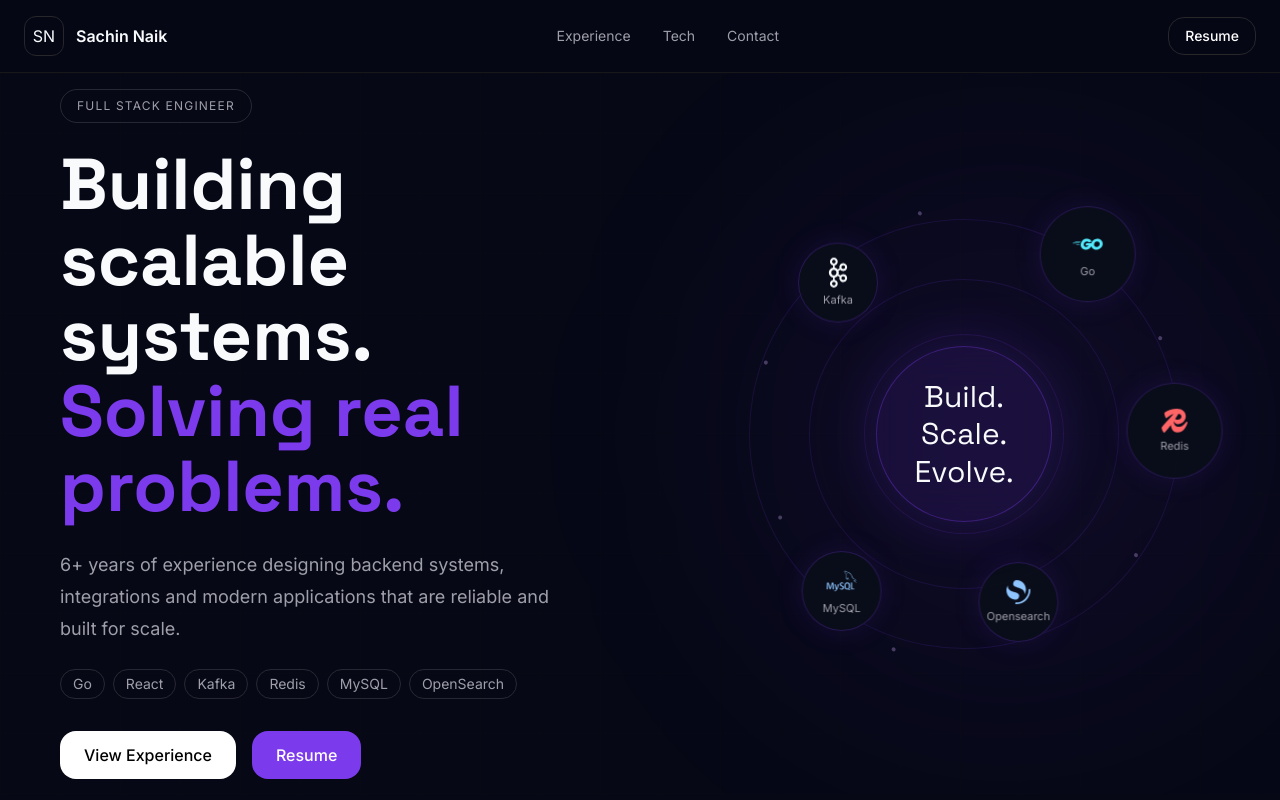
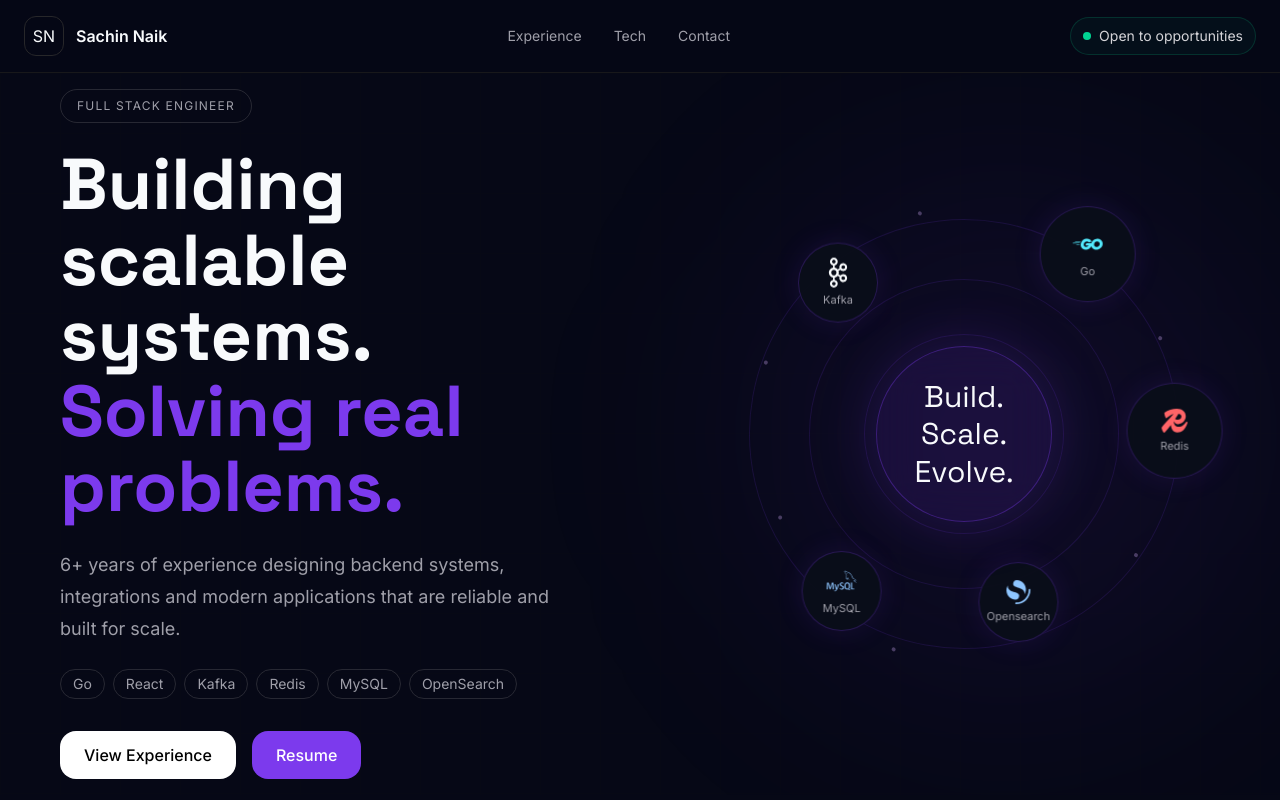
Before and after one commit to sachin979/portfolio, a Next.js app: page / in a window 1280 px wide. Shown: the top 800 px of the page. Built offline with nearby package versions, Linux system fonts and the light colour scheme.

Commit message:
CHange resume buttons

```diff
--- a/components/navbar/Navbar.tsx
+++ b/components/navbar/Navbar.tsx
@@ -19,7 +19,12 @@ export default function Navbar() {
           <a className="transition hover:text-white" href="#contact">Contact</a>
         </nav>
 
-        <button className="rounded-2xl  border border-zinc-800 px-4 py-2 text-sm hover:bg-zinc-900 transition">
+        <div className="hidden md:flex items-center gap-2 rounded-full border border-emerald-500/20 bg-emerald-500/5 px-3 py-2 text-sm text-zinc-300">
+          <span className="h-2 w-2 rounded-full bg-emerald-400" />
+          Open to opportunities
+        </div>
+
+        {/* <button className="rounded-2xl  border border-zinc-800 px-4 py-2 text-sm hover:bg-zinc-900 transition">
           <a
             href="/Sachin_Naik_Go_React_5YOE_Resume.pdf"
             target="_blank"
@@ -28,7 +33,7 @@ export default function Navbar() {
           >
             Resume
           </a>
-        </button>
+        </button> */}
       </div>
     </header>
   );
--- a/next.config.ts
+++ b/next.config.ts
@@ -7,8 +7,8 @@ const nextConfig: NextConfig = {
   images: {
     unoptimized: true,
   },
-  basePath: `/${repo}`,
-  assetPrefix: `/${repo}/`,
+  // basePath: `/${repo}`,
+  // assetPrefix: `/${repo}/`,
 };
 
 export default nextConfig;
--- a/package.json
+++ b/package.json
@@ -4,9 +4,9 @@
   "private": true,
   "scripts": {
   "dev": "next dev",
-  "build": "next build",
+  "build": "next build && touch out/.nojekyll",
   "export": "next build",
-  "deploy": "gh-pages -d out"
+  "deploy": "gh-pages -d out --dotfiles"
 },
   "dependencies": {
     "clsx": "^2.1.1",
```
